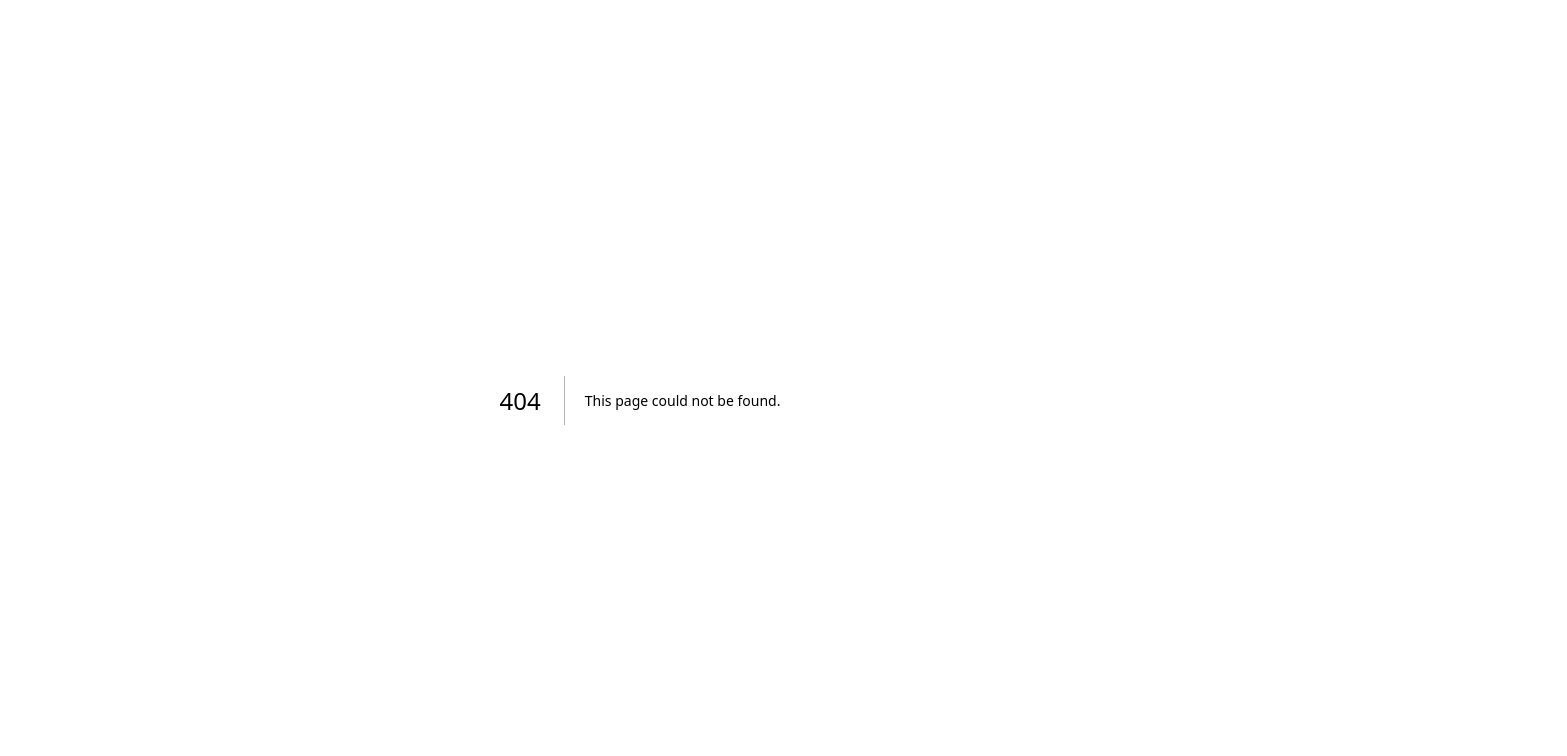
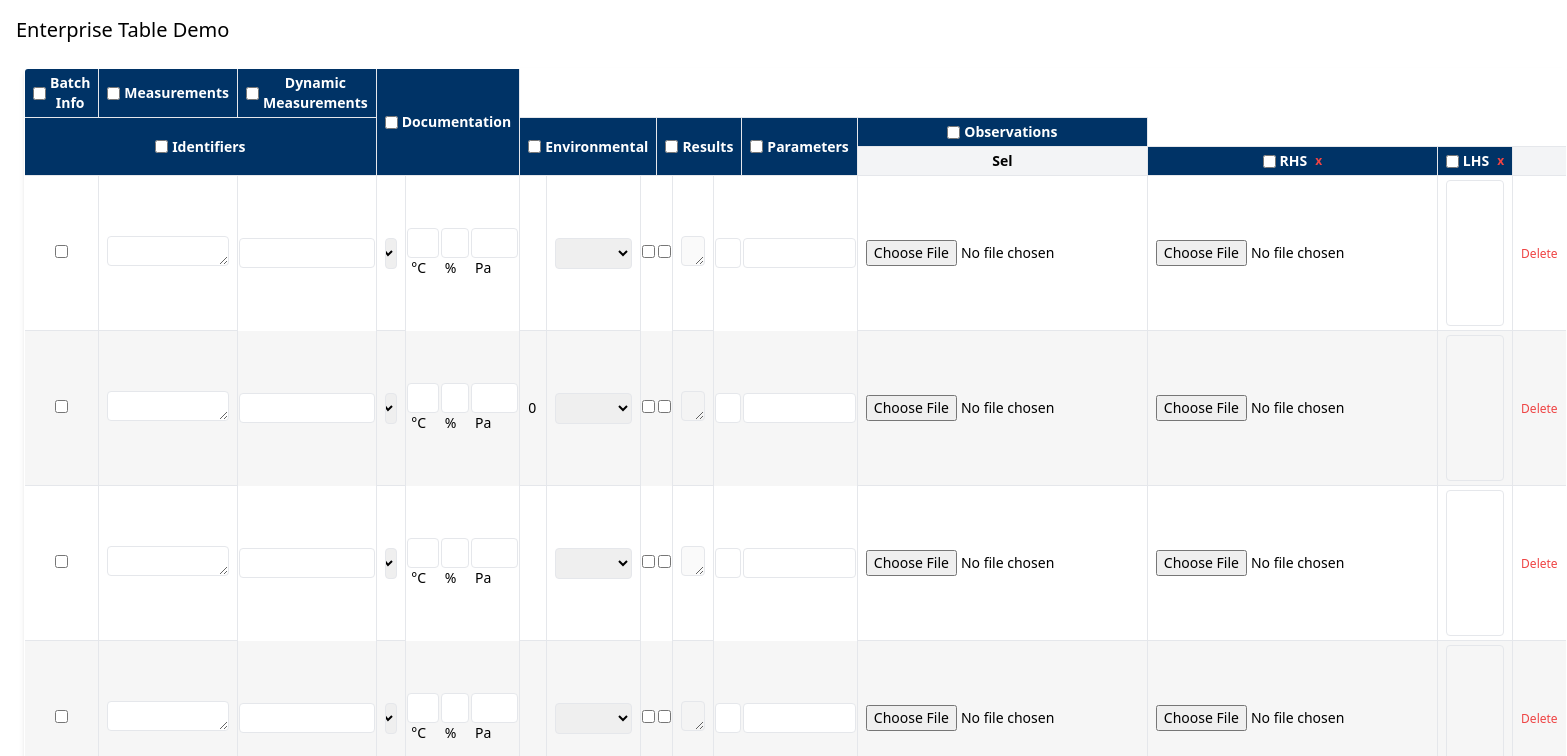
Before and after one commit to ritsctpl/srktrail, a Next.js app: page /enterprise in a window 1280 px wide. Before the commit this address had no page. Shown: the top 756 px of the page, 1567 px wide, since content can reach past the window. Built offline with nearby package versions, Linux system fonts and the light colour scheme.

Commit message:
Add enterprise table schema and selection based merge/split

```diff
--- /dev/null
+++ b/mes-universal-table/EnterpriseDemoApp.tsx
@@ -0,0 +1,20 @@
+'use client'
+import { useState } from 'react'
+import MESUniversalTable from './MESUniversalTable'
+import schema from './enterprise-schema.json'
+
+export default function EnterpriseDemoApp() {
+  const [data, setData] = useState<any[]>([])
+  return (
+    <div className="p-4">
+      <h1 className="text-xl mb-4">Enterprise Table Demo</h1>
+      <MESUniversalTable
+        schema={schema as any}
+        data={data}
+        onDataChange={setData}
+        userRole="QA"
+        lookupOptions={{}}
+      />
+    </div>
+  )
+}
--- a/mes-universal-table/MESUniversalTable.tsx
+++ b/mes-universal-table/MESUniversalTable.tsx
@@ -94,6 +94,8 @@ export default function MESUniversalTable({
 
   const [rows, setRows] = useState<any[]>([])
   const [page, setPage] = useState(0)
+  const [selectedRows, setSelectedRows] = useState<Set<number>>(new Set())
+  const [selectedCols, setSelectedCols] = useState<Set<string>>(new Set())
 
   // initialize rows with preload if data empty and sync when parent updates
   const prevDataRef = React.useRef<any[]>(data)
@@ -289,6 +291,7 @@ export default function MESUniversalTable({
       }
       return newRows
     })
+    setSelectedRows(new Set())
   }
 
   const removeRow = (index: number) => {
@@ -301,6 +304,11 @@ export default function MESUniversalTable({
       }
       return newRows
     })
+    setSelectedRows(prev => {
+      const n = new Set(prev)
+      n.delete(index)
+      return n
+    })
   }
 
   const addColumn = () => {
@@ -309,23 +317,36 @@ export default function MESUniversalTable({
     const newCol: Column = { field_id: id, field_name: name, field_type: 'text' }
     setCols(c => [...c, newCol])
     setRows(r => r.map(row => ({ ...row, [id]: '' })))
+    setSelectedCols(new Set())
   }
 
   const removeColumnByFieldId = (fieldIdToRemove: string) => {
-    setCols(currentCols => currentCols.filter(c => c.field_id !== fieldIdToRemove));
-    setRows(currentRows => currentRows.map(row => {
-      const { [fieldIdToRemove]: _, ...rest } = row;
-      return rest;
-    }));
+    setCols(currentCols => currentCols.filter(c => c.field_id !== fieldIdToRemove))
+    setRows(currentRows =>
+      currentRows.map(row => {
+        const { [fieldIdToRemove]: _omit, ...rest } = row
+        return rest
+      })
+    )
+    setSelectedCols(prev => {
+      const n = new Set(prev)
+      n.delete(fieldIdToRemove)
+      return n
+    })
   };
 
   const mergeRows = () => {
+    let ids = Array.from(selectedRows)
+    if (ids.length !== 2) {
       if (rows.length < 2) return
+      ids = [rows.length - 2, rows.length - 1]
+    }
+    ids.sort((a, b) => a - b)
     setRows(r => {
-      const a = r[r.length - 2]
-      const b = r[r.length - 1]
-      const merged = { ...a, ...b }
-      const newRows = [...r.slice(0, r.length - 2), merged]
+      const [aIdx, bIdx] = ids
+      const merged = { ...r[aIdx], ...r[bIdx] }
+      const newRows = r.filter((_, i) => i !== aIdx && i !== bIdx)
+      newRows.splice(aIdx, 0, merged)
       if (schema.table_config.pagination?.enabled) {
         const rowsPerPage = schema.table_config.pagination.rows_per_page || 5
         const lastPage = Math.max(0, Math.ceil(newRows.length / rowsPerPage) - 1)
@@ -333,40 +354,67 @@ export default function MESUniversalTable({
       }
       return newRows
     })
+    setSelectedRows(new Set())
   }
 
   const splitRow = () => {
-    if (!rows.length) return
+    const idx = selectedRows.size ? Array.from(selectedRows)[0] : rows.length - 1
+    if (idx < 0 || idx >= rows.length) return
     setRows(r => {
-      const row = r[r.length - 1]
-      const clone = { ...row }
-      return [...r, clone]
+      const clone = { ...r[idx] }
+      const newRows = [...r]
+      newRows.splice(idx + 1, 0, clone)
+      return newRows
     })
+    setSelectedRows(new Set())
   }
 
   const mergeColumns = () => {
+    let ids = Array.from(selectedCols)
+    if (ids.length !== 2) {
       if (cols.length < 2) return
+      ids = [cols[cols.length - 2].field_id, cols[cols.length - 1].field_id]
+    }
+    const [idA, idB] = ids
+    const idxA = cols.findIndex(c => c.field_id === idA)
+    const idxB = cols.findIndex(c => c.field_id === idB)
+    if (idxA === -1 || idxB === -1) return
+    const a = cols[idxA]
+    const b = cols[idxB]
+    const merged: Column = { ...a, field_name: `${a.field_name}/${b.field_name}` }
     setCols(c => {
-      const a = c[c.length - 2]
-      const b = c[c.length - 1]
-      const merged: Column = { ...a, field_name: `${a.field_name}/${b.field_name}` }
-      const newCols = [...c.slice(0, c.length - 2), merged]
-      setRows(r => r.map(row => {
+      const newCols = c.filter(col => col.field_id !== idA && col.field_id !== idB)
+      newCols.splice(Math.min(idxA, idxB), 0, merged)
+      return newCols
+    })
+    setRows(r =>
+      r.map(row => {
         return {
           ...row,
           [a.field_id]: `${row[a.field_id] || ''} ${row[b.field_id] || ''}`.trim(),
         }
-      }))
-      return newCols
+      }).map(row => {
+        const { [b.field_id]: _omit, ...rest } = row
+        return rest
       })
+    )
+    setSelectedCols(new Set())
   }
 
   const splitColumn = () => {
-    if (!cols.length) return
-    const col = cols[cols.length - 1]
+    const id = selectedCols.size ? Array.from(selectedCols)[0] : cols[cols.length - 1]?.field_id
+    if (!id) return
+    const idx = cols.findIndex(c => c.field_id === id)
+    if (idx === -1) return
+    const col = cols[idx]
     const newCol: Column = { ...col, field_id: col.field_id + '_copy', field_name: col.field_name + ' Copy' }
-    setCols(c => [...c, newCol])
+    setCols(c => {
+      const arr = [...c]
+      arr.splice(idx + 1, 0, newCol)
+      return arr
+    })
     setRows(r => r.map(row => ({ ...row, [newCol.field_id]: row[col.field_id] })))
+    setSelectedCols(new Set())
   }
 
   // build column definitions for TanStack table
@@ -430,6 +478,9 @@ export default function MESUniversalTable({
               {schema.table_config.row_controls?.allow_add_remove && i === headerRows.length - 1 && schema.table_config.row_controls?.side === 'left' && (
                 <th className="border px-2 py-1"></th>
               )}
+              {i === headerRows.length - 1 && (
+                <th className="border px-2 py-1 text-center">Sel</th>
+              )}
               {row.map((cell, idx) => {
                 const colSpan = cell.columns ? cell.columns.length : 1
                 const rowSpan = cell.children ? 1 : headerRows.length - i
@@ -441,7 +492,27 @@ export default function MESUniversalTable({
                     className="border px-2 py-1 font-bold text-center"
                     style={{ backgroundColor: style.header_color, color: style.header_font_color }}
                   >
-                    {cell.label}
+                    <div className="flex items-center gap-1 justify-center">
+                      <input
+                        type="checkbox"
+                        checked={
+                          i === headerRows.length - 1 &&
+                          cell.columns &&
+                          cell.columns.length === 1 &&
+                          selectedCols.has(cell.columns[0])
+                        }
+                        onChange={e => {
+                          if (!(i === headerRows.length - 1 && cell.columns && cell.columns.length === 1)) return
+                          const id = cell.columns[0]
+                          setSelectedCols(prev => {
+                            const n = new Set(prev)
+                            if (e.target.checked) n.add(id)
+                            else n.delete(id)
+                            return n
+                          })
+                        }}
+                      />
+                      <span>{cell.label}</span>
                       {
                         // Add remove button for leaf header cells in the last row of the header
                         i === headerRows.length - 1 &&
@@ -458,6 +529,7 @@ export default function MESUniversalTable({
                           </button>
                         )
                       }
+                    </div>
                   </th>
                 )
               })}
@@ -483,6 +555,20 @@ export default function MESUniversalTable({
                   <button type="button" onClick={() => removeRow(row.index)} className="text-red-500 hover:text-red-700 transition text-xs">Delete</button>
                 </td>
               )}
+              <td className="border px-2 py-1 text-center">
+                <input
+                  type="checkbox"
+                  checked={selectedRows.has(row.index)}
+                  onChange={e => {
+                    setSelectedRows(prev => {
+                      const n = new Set(prev)
+                      if (e.target.checked) n.add(row.index)
+                      else n.delete(row.index)
+                      return n
+                    })
+                  }}
+                />
+              </td>
               {row.getVisibleCells().map(cell => (
               //  flexRender(cell.column.columnDef.cell, cell.getContext())
               <React.Fragment key={cell.id}>
--- /dev/null
+++ b/mes-universal-table/enterprise-schema.json
@@ -0,0 +1,101 @@
+{
+  "table_config": {
+    "header_structure": [
+      {
+        "label": "Batch Info",
+        "children": [
+          {
+            "label": "Identifiers",
+            "columns": ["batch_no", "stage_no", "equipment_id"]
+          }
+        ]
+      },
+      {
+        "label": "Measurements",
+        "children": [
+          {
+            "label": "Environmental",
+            "columns": ["temp_c", "humidity", "pressure"]
+          },
+          {
+            "label": "Results",
+            "columns": ["status", "approved", "deviation_flag"]
+          }
+        ]
+      },
+      {
+        "label": "Dynamic Measurements",
+        "children": [
+          {
+            "label": "Parameters",
+            "columns": ["parameter"]
+          },
+          {
+            "label": "Observations",
+            "children": [
+              {
+                "label": "RHS",
+                "columns": ["rhs_observation"]
+              },
+              {
+                "label": "LHS",
+                "columns": ["lhs_observation"]
+              }
+            ]
+          }
+        ]
+      },
+      {
+        "label": "Documentation",
+        "columns": ["remarks", "attached_image", "certificate_file", "review_signature"]
+      }
+    ],
+    "columns": [
+      { "field_id": "batch_no", "field_name": "Batch No", "field_type": "text", "required": true },
+      { "field_id": "stage_no", "field_name": "Stage No", "field_type": "number", "required": true },
+      { "field_id": "equipment_id", "field_name": "Equipment ID", "field_type": "lookup", "endpoint": "/api/equipment", "bind_field": "equipment_code", "required": true },
+      { "field_id": "temp_c", "field_name": "Temperature (\u00b0C)", "field_type": "number", "unit": "\u00b0C", "precision": 1, "validation": { "min": 20, "max": 30 } },
+      { "field_id": "humidity", "field_name": "Humidity (%)", "field_type": "number", "unit": "%", "precision": 1, "validation": { "min": 40, "max": 70 } },
+      { "field_id": "pressure", "field_name": "Pressure (Pa)", "field_type": "number", "unit": "Pa", "precision": 1 },
+      { "field_id": "avg_temp_humidity", "field_name": "Avg Temp-Humidity", "field_type": "formula", "formula": "(temp_c + humidity) / 2", "precision": 2, "read_only": true },
+      {
+        "field_id": "status",
+        "field_name": "Status",
+        "field_type": "enum",
+        "options": [
+          { "label": "PASS", "value": "pass" },
+          { "label": "FAIL", "value": "fail" },
+          { "label": "HOLD", "value": "hold" }
+        ],
+        "required": true
+      },
+      { "field_id": "approved", "field_name": "Approved", "field_type": "boolean", "default_value": false },
+      { "field_id": "deviation_flag", "field_name": "Deviation Raised", "field_type": "boolean", "default_value": false },
+      { "field_id": "parameter", "field_name": "Parameter", "field_type": "text", "read_only": true },
+      { "field_id": "rhs_observation", "field_name": "RHS Observation", "field_type": "number" },
+      { "field_id": "lhs_observation", "field_name": "LHS Observation", "field_type": "number" },
+      { "field_id": "remarks", "field_name": "Remarks", "field_type": "text", "multiline": true, "max_length": 1000, "visibility_condition": "status == 'fail'", "rows": 5 },
+      { "field_id": "attached_image", "field_name": "Machine Clean Status Photo", "field_type": "image", "capture_camera": true, "max_size_mb": 5 },
+      { "field_id": "certificate_file", "field_name": "Cleaning Certificate PDF", "field_type": "file", "file_types": ["pdf"], "max_size_mb": 10 },
+      { "field_id": "review_signature", "field_name": "Line Clearance Signature", "field_type": "signature", "signed_by_role": ["QA", "Supervisor"], "required": true }
+    ],
+    "preload_rows": [
+      { "row_sequence": 1, "component_version": "6.0", "batch_no": "", "stage_no": "", "equipment_id": "" },
+      { "temp_c": "", "humidity": "", "pressure": "" },
+      { "status": "", "approved": "", "deviation_flag": "" },
+      { "remarks": "", "attached_image": "", "certificate_file": "", "review_signature": "" },
+      { "parameter": "Appearance of one rotation + 5 tablets", "allow_sides": true },
+      { "parameter": "Group Wt. of 20 Tablets", "allow_sides": false },
+      { "parameter": "Individual Wt. one rotation + 5 tablets", "allow_sides": true },
+      { "parameter": "Uniformity of weight of 20 tablets", "allow_sides": true },
+      { "parameter": "Hardness", "allow_sides": true },
+      { "parameter": "Thickness", "allow_sides": true },
+      { "parameter": "Friability", "allow_sides": false },
+      { "parameter": "Disintegration Time", "allow_sides": false }
+    ],
+    "row_controls": { "mode": "growing", "min_rows": 5, "max_rows": 500, "allow_add_remove": true, "initial_rows": 5 },
+    "pagination": { "enabled": true, "rows_per_page": 20 },
+    "column_layout": { "column_count": 16, "column_width_mode": "auto", "sticky_headers": true, "resizable_columns": true },
+    "style": { "table_border": true, "striped_rows": true, "alternate_row_color": "#f6f6f6", "header_color": "#003366", "header_font_color": "#ffffff" }
+  }
+}
--- /dev/null
+++ b/pages/enterprise.tsx
@@ -0,0 +1,6 @@
+'use client'
+import EnterpriseDemoApp from '../mes-universal-table/EnterpriseDemoApp'
+
+export default function EnterprisePage() {
+  return <EnterpriseDemoApp />
+}
```
Lines whose indentation alone changed are shown as unchanged.
